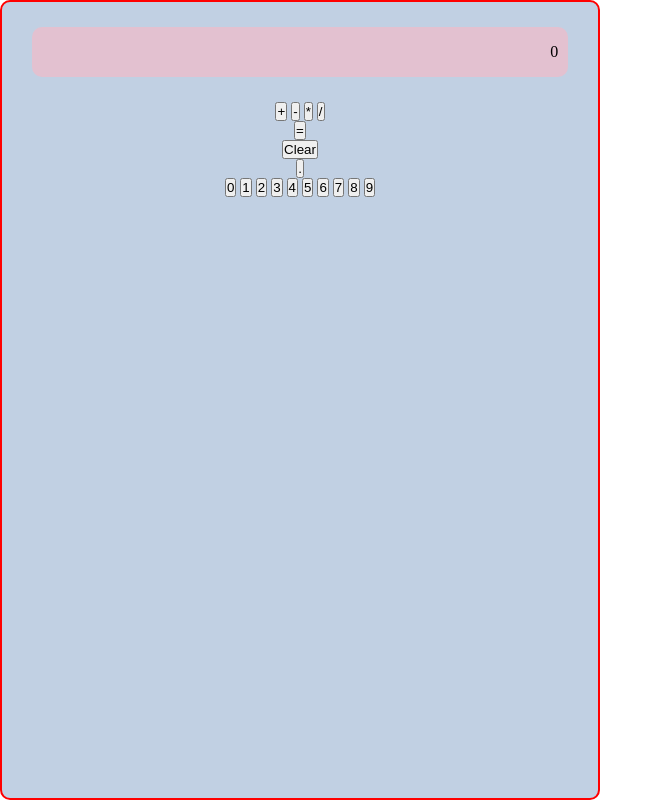
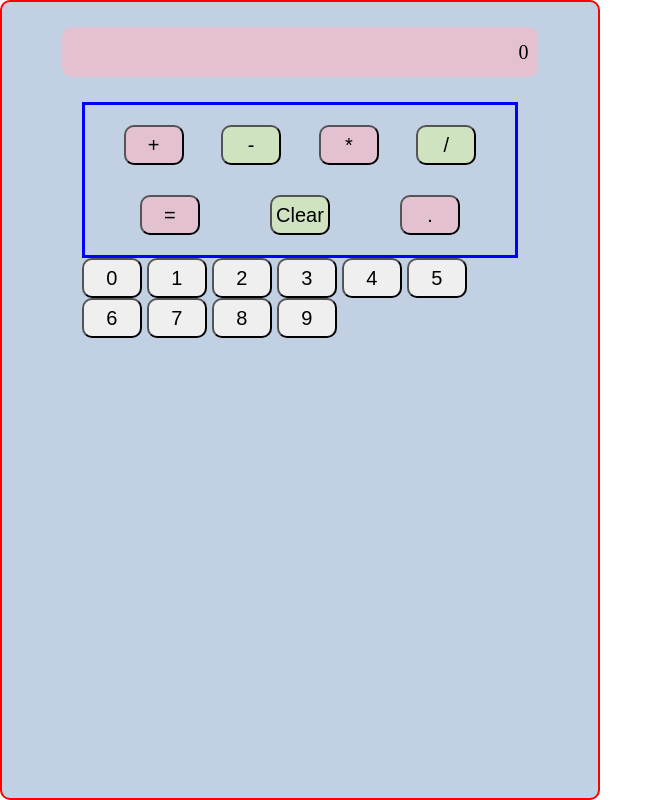
Before and after one commit to ukrainska/calculator, a plain HTML site: page index.html in a window 1280 px wide. Shown: the whole page, without its empty margins (0-663 px from the left). Drawn offline with Linux system fonts and the light colour scheme.

Commit message:
Add style to the top part of the calculator with operators buttons

```diff
--- a/index.html
+++ b/index.html
@@ -9,16 +9,21 @@
     <div class="calculator">
         <div id="display">0</div>
 
+        <div class="menu">
+            <div class="top-part">
                 <div class="operators">
-            <button id="add">+</button>
-            <button id="subtract">-</button>
-            <button id="multiply">*</button>
-            <button id="divide">/</button>
+                    <button id="add" class="pink-buttons">+</button>
+                    <button id="subtract" class="green-buttons">-</button>
+                    <button id="multiply" class="pink-buttons">*</button>
+                    <button id="divide" class="green-buttons">/</button>
                 </div>
 
-        <button id="equal">=</button>
-        <button id="clear">Clear</button>
-        <button id="decimal">.</button>
+                <div class="additional-buttons">
+                    <button id="equal" class="pink-buttons">=</button>
+                    <button id="clear" class="green-buttons">Clear</button>
+                    <button id="decimal" class="pink-buttons">.</button>
+                </div>
+            </div>
 
             <div class="numbers">
                 <button id="zero">0</button>
@@ -34,6 +39,8 @@
             </div>
         </div>
 
+    </div>
+
     <script src="script.js"></script>
 </body>
 </html>
--- a/style.css
+++ b/style.css
@@ -2,7 +2,7 @@
     padding: 0;
     margin: 0;
     box-sizing: border-box;
-
+    font-size: 20px;
 }
 
 .calculator {
@@ -16,6 +16,12 @@
     border-radius: 10px;
 }
 
+button {
+    border-radius: 10px;
+    width: 60px;
+    height: 40px;
+}
+
 #display {
     display: flex;
     justify-content: flex-end;
@@ -23,8 +29,43 @@
     flex-wrap: wrap;
     background-color:#E3C1D0;
     border-radius: 10px;
-    width: 90%;
+    width: 80%;
     height: 50px;
     padding-inline: 10px;
     margin-block: 25px;
 }
+
+.menu {
+    display: flex;
+    flex-direction: column;
+    justify-content: space-evenly;
+    width: 90%;
+    padding-inline: 50px;
+}
+
+.top-part {
+    display: flex;
+    flex-direction: column;
+    padding: 20px;
+    gap: 30px;
+    border: blue 3px solid;
+}
+
+.operators {
+    display: flex;
+    justify-content: space-around;
+}
+
+.additional-buttons {
+    display: flex;
+    justify-content: space-around;
+}
+
+.pink-buttons
+{
+    background-color: #E3C1D0;
+}
+
+.green-buttons {
+    background-color: #D0E3C1;
+}
```
Lines whose indentation alone changed are shown as unchanged.
